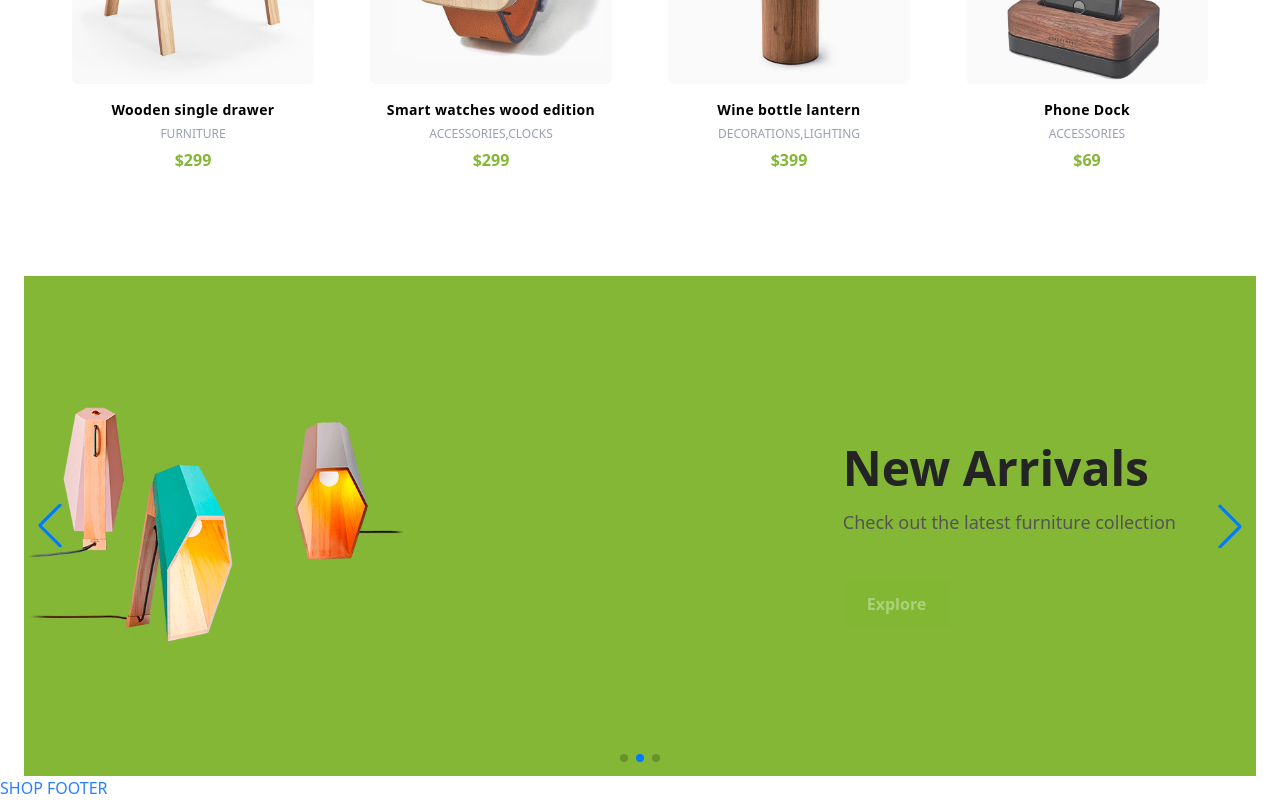
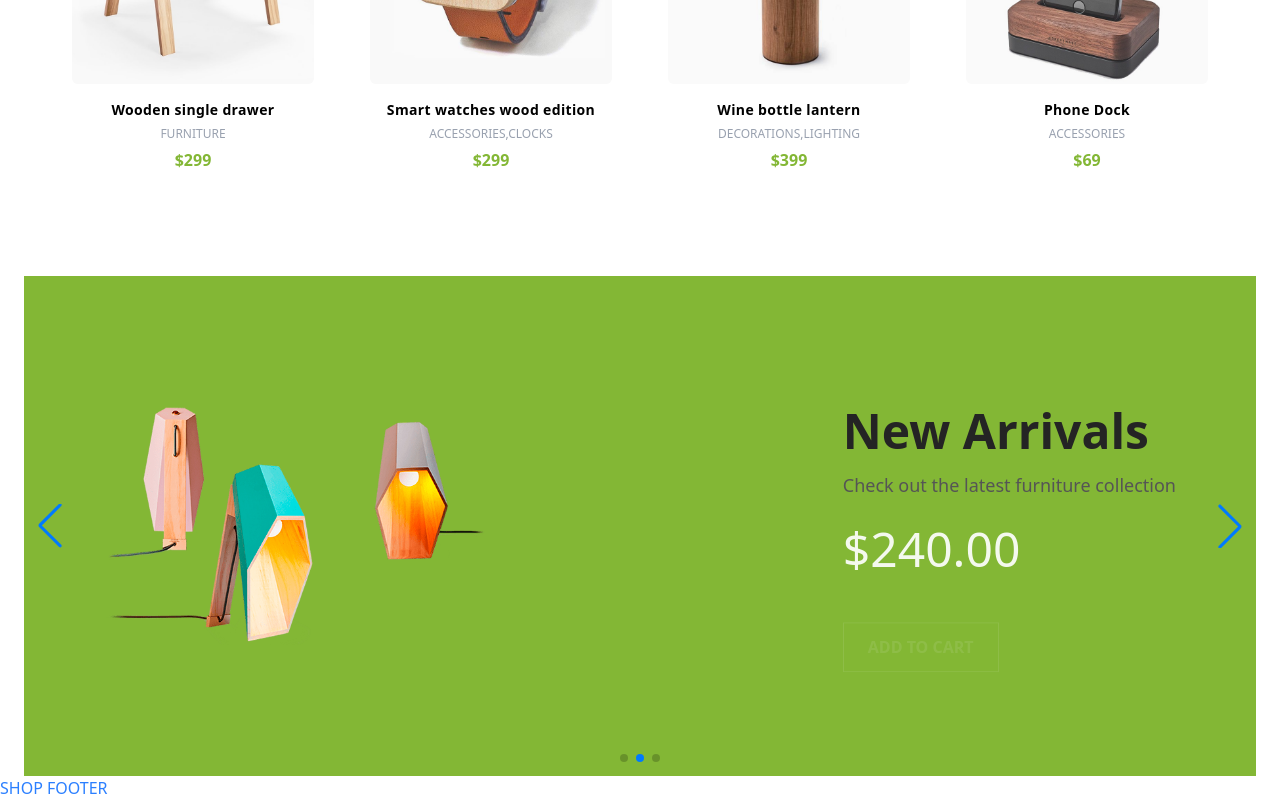
Before and after one commit to zeko1104/zekowoodProject, a React (Vite) app: page / in a window 1280 px wide. Shown: the part 1921-2721 px from the top of the page. Built offline with nearby package versions, Linux system fonts and the light colour scheme.

Commit message:
slider update

```diff
--- a/src/components/layout/Footer.jsx
+++ b/src/components/layout/Footer.jsx
@@ -2,9 +2,9 @@
 
 const Footer = () => {
   return (
-    <div>
+    <footer>
       <h1 className="text-blue-500 text-bold uppercase">Shop Footer</h1>
-    </div>
+    </footer>
   )
 }
 
--- a/src/features/ads/AdSlider.jsx
+++ b/src/features/ads/AdSlider.jsx
@@ -44,12 +44,11 @@ const HeroSlider = () => {
         <SwiperSlide key={slide.id}>
           {({ isActive }) => (
             <div className="relative w-full h-125 bg-[#83B735]">
-
               {/* IMAGE */}
               <img
                 src={slide.image}
                 alt={slide.title}
-                className="w-96 h-96 object-contain absolute top-1/2 left-0 -translate-y-1/2"
+                className="w-96 h-96 object-contain absolute top-1/2 left-0 ml-20 -translate-y-1/2"
               />
 
               {/* CONTENT */}
@@ -73,9 +72,16 @@ const HeroSlider = () => {
                   {slide.text}
                 </motion.p>
 
+                <motion.h1
+                  variants={textItem}
+                  className="text-5xl mb-6 max-w-md text-white"
+                >
+                  {slide.price}
+                </motion.h1>
+
                 <motion.button
                   variants={textItem}
-                  className="bg-[#83B735] px-6 py-3 font-semibold hover:bg-[#6ea42c] transition cursor-pointer"
+                  className="bg-[#83B735] px-6 py-3 font-semibold hover:bg-white hover:text-black transition cursor-pointer border border-white"
                 >
                   {slide.button}
                 </motion.button>
--- a/src/features/home/heroSlide.js
+++ b/src/features/home/heroSlide.js
@@ -39,7 +39,7 @@ export const adSlides = [
     material: "Leather,Wood, Metal",
     price: "$1999.00",
     text: "Up to 50% off on selected items",
-    button: "Shop Now",
+    button: "ADD TO CART",
   },
   {
     id: 2,
@@ -49,7 +49,7 @@ export const adSlides = [
     material: "Wood, Metal",
     price: "$240.00",
     text: "Check out the latest furniture collection",
-    button: "Explore",
+    button: "ADD TO CART",
   },
     {
     id: 3,
@@ -59,6 +59,6 @@ export const adSlides = [
     material: "Wood, Metal",
     price: "$299.00",
     text: "Get exclusive deals on premium furniture",
-    button: "Discover",
+    button: "ADD TO CART",
   },
 ]
```
